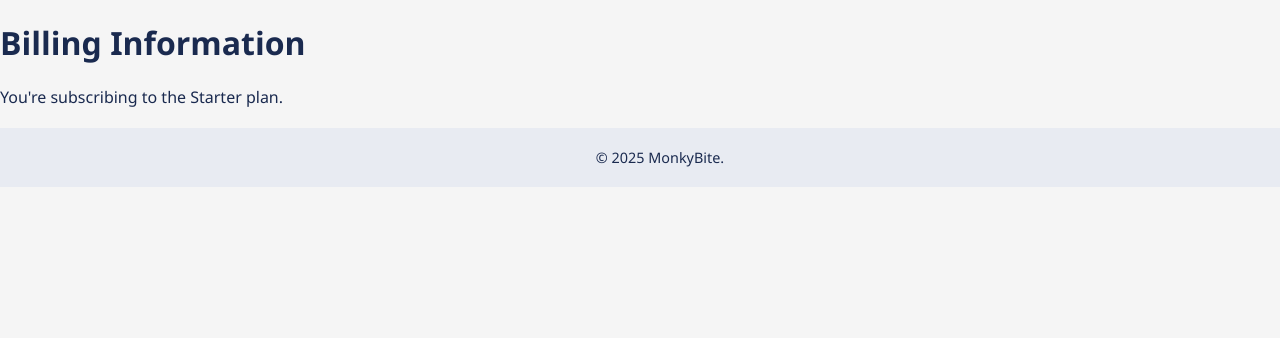
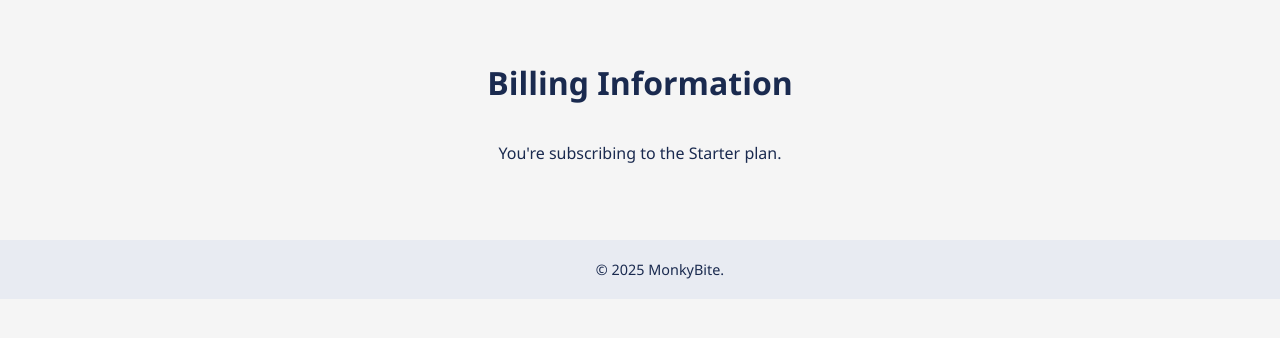
Before and after one commit to Albreves73/monkybite, a PHP site: page /billing.html in a window 1280 px wide. Shown: the part 81-419 px from the top of the page. Run offline with PHP 8.4, Linux system fonts and the light colour scheme; some libraries are stand-ins or nearby versions.

Commit message:
Update style.css

```diff
--- a/style.css
+++ b/style.css
@@ -306,6 +306,20 @@ nav a[href="sign-up.html"]:hover {
   background-color: #0049c6;
 }
 
+.get-started-box {
+  display: flex;
+  flex-direction: column;
+  align-items: center;
+  justify-content: center;
+  padding: 40px 20px;
+}
+
+#signup-form {
+  max-width: 500px;
+  width: 100%;
+}
+
+
 .contact-section {
   display: flex;
   flex-direction: column;
```
